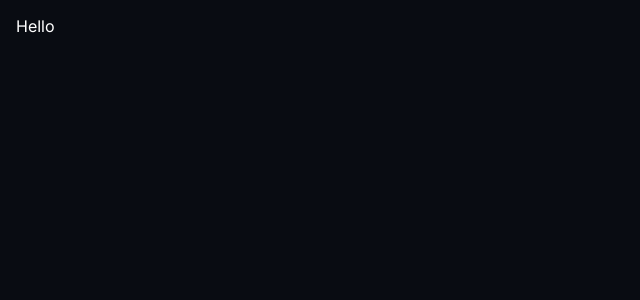
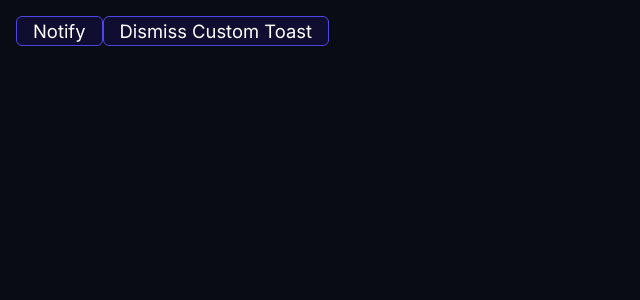
Before and after one commit to emanuelefavero/react-hot-toast, a Next.js app: page / in a window 1280 px wide. Shown: the top 300 px of the page, without its empty margins (0-640 px from the left). Built offline with nearby package versions, Linux system fonts and the light colour scheme.

Commit message:
add custom toast

```diff
--- a/pages/index.tsx
+++ b/pages/index.tsx
@@ -1,3 +1,61 @@
+import toast, { Toaster } from 'react-hot-toast'
+
 export default function Home() {
-  return <>Hello</>
+  return (
+    <>
+      <button
+        onClick={() =>
+          toast(
+            (t) => (
+              // dismiss toast on click
+              <span
+                // padding included here so that all the toast is clickable
+                style={{ padding: '0.6rem 1.8rem' }}
+                onClick={() => toast.dismiss(t.id)}
+              >
+                {/* any jsx content here */}
+                Custom <b>Toast</b> &nbsp;🥳
+              </span>
+            ),
+            {
+              // TIP: By giving it an id, yu can dismiss it with toast.dismiss('custom-toast')
+              // TIP: When you give it an id, only one toast with that id can be shown at a time
+              id: 'custom-toast', // unique id
+              duration: 3000,
+
+              style: {
+                border: '1px solid var(--color-primary)',
+                borderRadius: '16px',
+                // padding: '0.6rem 1.8rem',
+                padding: '0',
+                backgroundColor: 'var(--color-primary-darker)',
+                color: '#c7d2fe',
+                userSelect: 'none',
+                cursor: 'pointer',
+              },
+
+              // put toast.sucess(), toast.error(), toast.warning(), toast.loading() to to add icon
+              // iconTheme: {
+              //   primary: 'var(--color-primary)',
+              //   secondary: '#FFFAEE',
+              // },
+            }
+          )
+        }
+      >
+        Notify
+      </button>
+
+      {/* Dismiss Custom Toast */}
+      {/* TIP: To dismiss all toasts, call toast.dismiss() without args */}
+      <button onClick={() => toast.dismiss('custom-toast')}>
+        Dismiss Custom Toast
+      </button>
+
+      <Toaster position='bottom-right' reverseOrder={true} />
+
+      {/* CHANGE POSITION: top-left, top-center, top-right, bottom-left, bottom-center, bottom-right
+       */}
+    </>
+  )
 }
--- a/styles/globals.css
+++ b/styles/globals.css
@@ -1,9 +1,9 @@
 /* DEFAULT STYLING */
 :root {
   --color-background: #090c12;
-  --color-primary: rgb(192, 66, 255);
-  --color-primary-darker: rgb(80, 20, 113);
-  --color-selection: rgba(207, 92, 252, 0.25);
+  --color-primary: rgb(79, 70, 229);
+  --color-primary-darker: rgb(15, 13, 48);
+  --color-selection: rgba(122, 114, 255, 0.25);
   --color-p: #bbc2d8;
 
   /* Font rendering, smoothing, adjusting */
```
